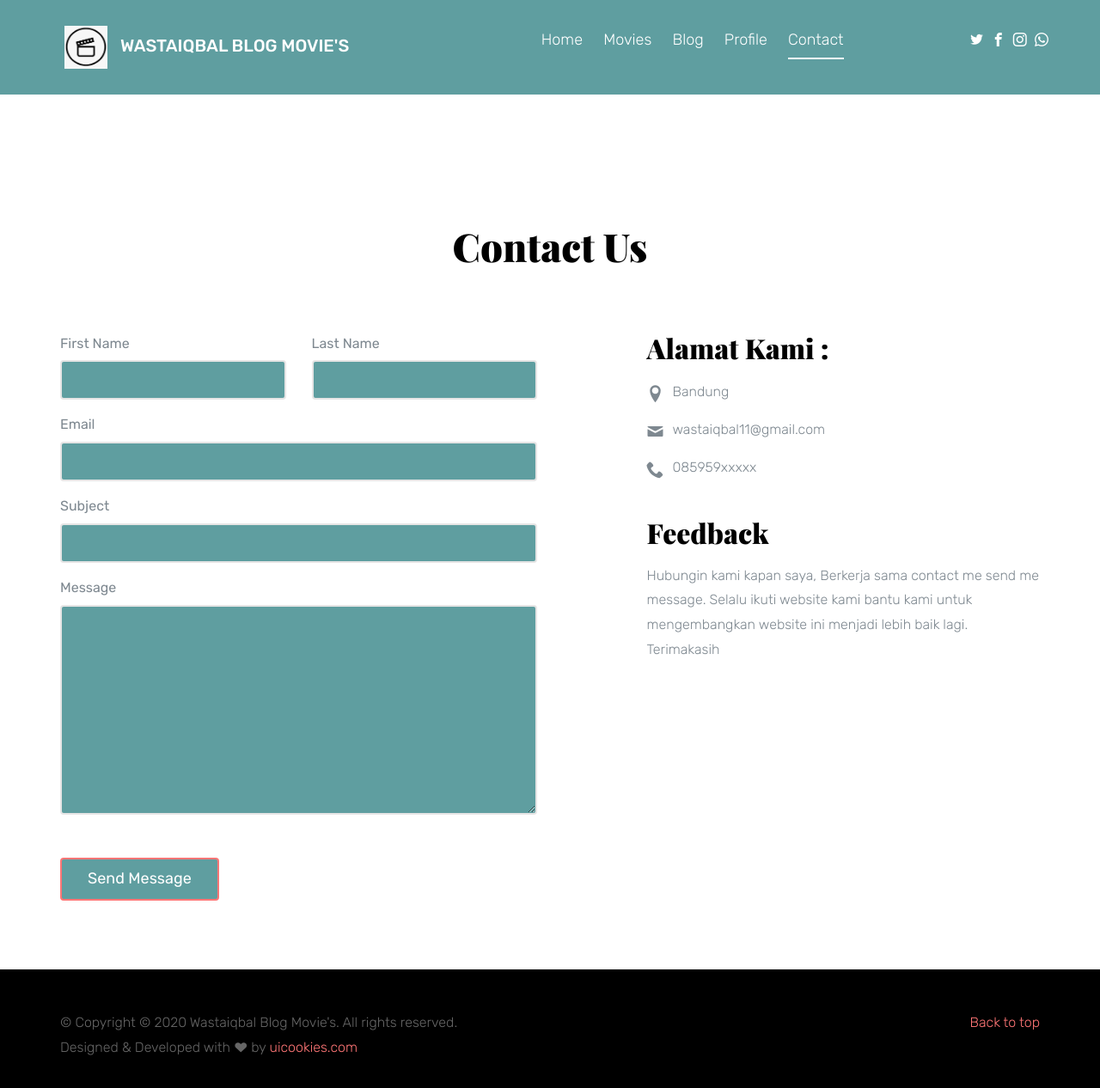
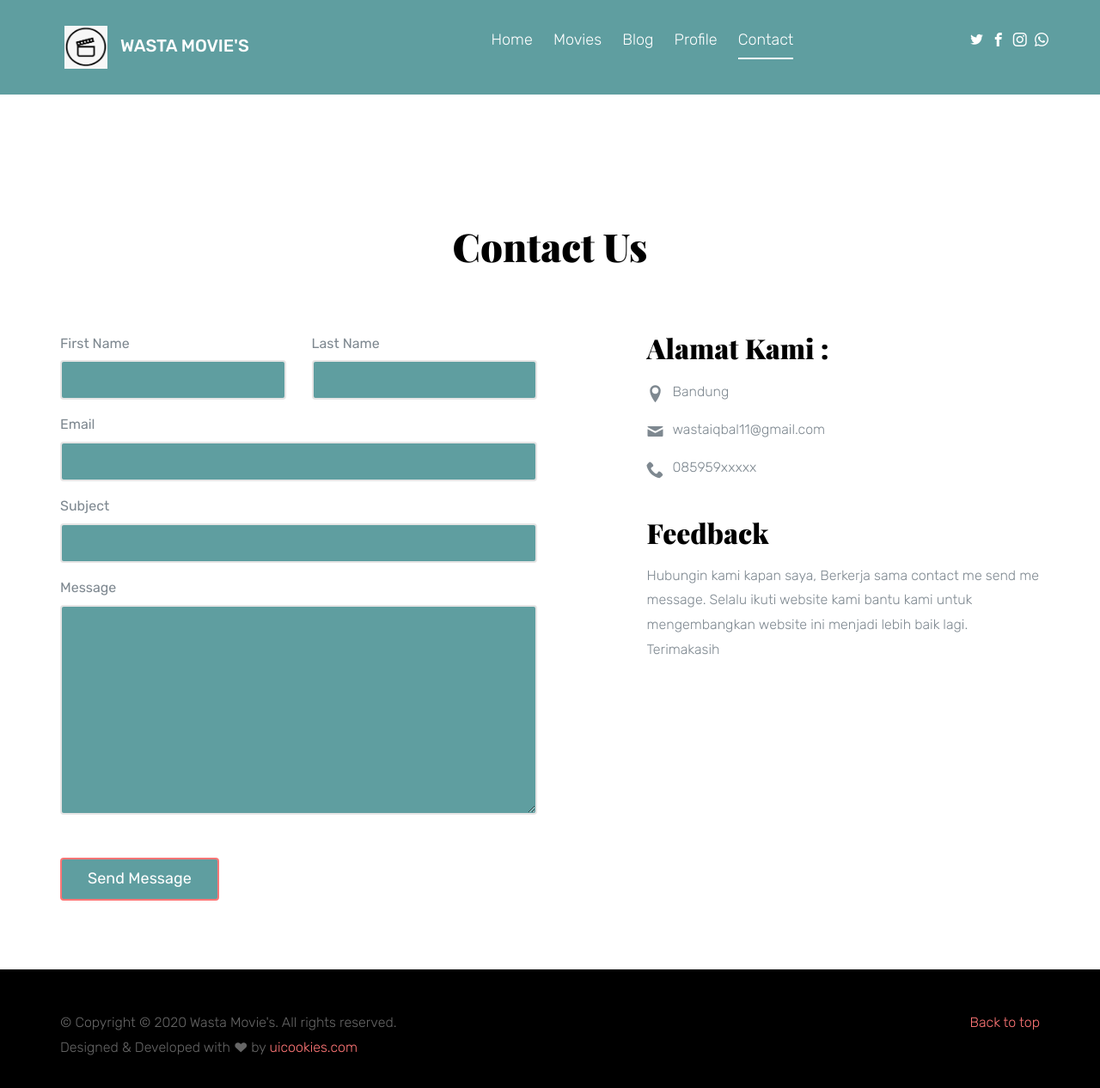
Before and after one commit to wastaiqbal/wastaiqbal.github.io, a website: page contact.html in a window 1280 px wide. Shown: the whole page at 86% size. Drawn offline with nearby package versions, Linux system fonts and the light colour scheme; files whose address does not match are found by name.

Commit message:
Wasta Movie's

```diff
--- a/contact.html
+++ b/contact.html
@@ -5,7 +5,7 @@
  <head>
    <meta charset="utf-8">
    <meta name="viewport" content="width=device-width, initial-scale=1">
-   <title>Wastaiqbal Blog Movie's &mdash; Review film terbaru dan terupdate</title>
+   <title>Wasta Movie's &mdash; Review film terbaru dan terupdate</title>
    <meta name="description" content="Review film terbaru dan terupdate">
    <meta name="keywords" content="Review film terbaru dan terupdate">
 
@@ -25,7 +25,7 @@
    <header role="banner" class="probootstrap-header" style="background-color:cadetblue;">
      <div class="container-fluid">
        <a href="index.html" class="probootstrap-logo"><img src="img/icon/movie.png" alt="icon"
-           style="width: 50px; height: 50px; margin-right: 15px;"><span>Wastaiqbal Blog Movie's</span></a>
+           style="width: 50px; height: 50px; margin-right: 15px;"><span>Wasta Movie's</span></a>
 
        <a href="#" class="probootstrap-burger-menu visible-xs"><i>Menu</i></a>
        <div class="mobile-menu-overlay"></div>
@@ -60,7 +60,7 @@
                    class="icon-whatsapp"></i></a></li>
              </li>
            </ul>
-           <p><small>&copy; Copyright © 2020 Wastaiqbal Blog Movie's. All rights reserved.</small></p>
+           <p><small>&copy; Copyright © 2020 Wasta Movie's. All rights reserved.</small></p>
          </div>
        </nav>
      </div>
@@ -143,7 +143,7 @@
      <div class="container">
        <div class="row">
          <div class="col-md-6">
-           <p>&copy; Copyright © 2020 Wastaiqbal Blog Movie's. All rights reserved.
+           <p>&copy; Copyright © 2020 Wasta Movie's. All rights reserved.
              <br> Designed &amp; Developed with <i class="icon-heart" style="position: relative; top: 2px;"></i> by <a
                href="https://uicookies.com">uicookies.com</a></p>
          </div>
```
Also changed, not shown: about.html (+4 -4 lines), index.html (+4 -4 lines), movies/portfolio.html (+4 -4 lines), pages/blog.html (+4 -4 lines), pages/page1.html (+4 -4 lines), pages/page2.html (+4 -4 lines), pages/page3.html (+4 -4 lines), pages/page4.html (+4 -4 lines), pages/page5.html (+4 -4 lines), pages/page6.html (+4 -4 lines).
